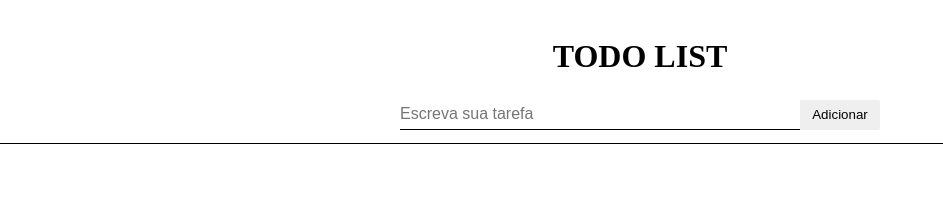
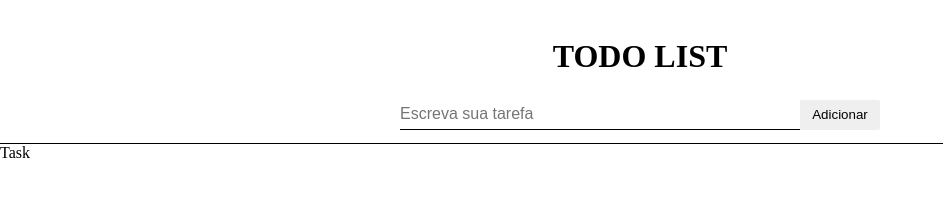
Before and after one commit to willianbatist/todo-list-manager, a React (Create React App) app in the folder frontend/: page / in a window 1280 px wide. Shown: the top 212 px of the page, without its empty margins (0-943 px from the left). Built offline with nearby package versions, Linux system fonts and the light colour scheme.

Commit message:
feat: created page home

```diff
--- a/frontend/src/App.tsx
+++ b/frontend/src/App.tsx
@@ -1,10 +1,10 @@
 import React from 'react';
-import Header from './components/Header/Header';
+import Home from './pages/Home';
 
 function App() {
   return (
     <div className="App">
-      <Header/>
+      <Home/>
     </div>
   );
 }
--- /dev/null
+++ b/frontend/src/components/Task/Task.tsx
@@ -0,0 +1,11 @@
+import React from 'react';
+
+const Task: React.FC = () => {
+  return(
+    <div>
+      Task
+    </div>
+  )
+}
+
+export default Task;
--- /dev/null
+++ b/frontend/src/pages/Home.tsx
@@ -0,0 +1,14 @@
+import React from 'react';
+import Header from '../components/Header/Header';
+import Task from '../components/Task/Task';
+
+const Home: React.FC = () => {
+  return(
+    <div>
+      <Header/>
+      <Task/>
+    </div>
+  );
+};
+
+export default Home;
```
Also changed, not shown: frontend/src/components/Task/styles.ts (added).
